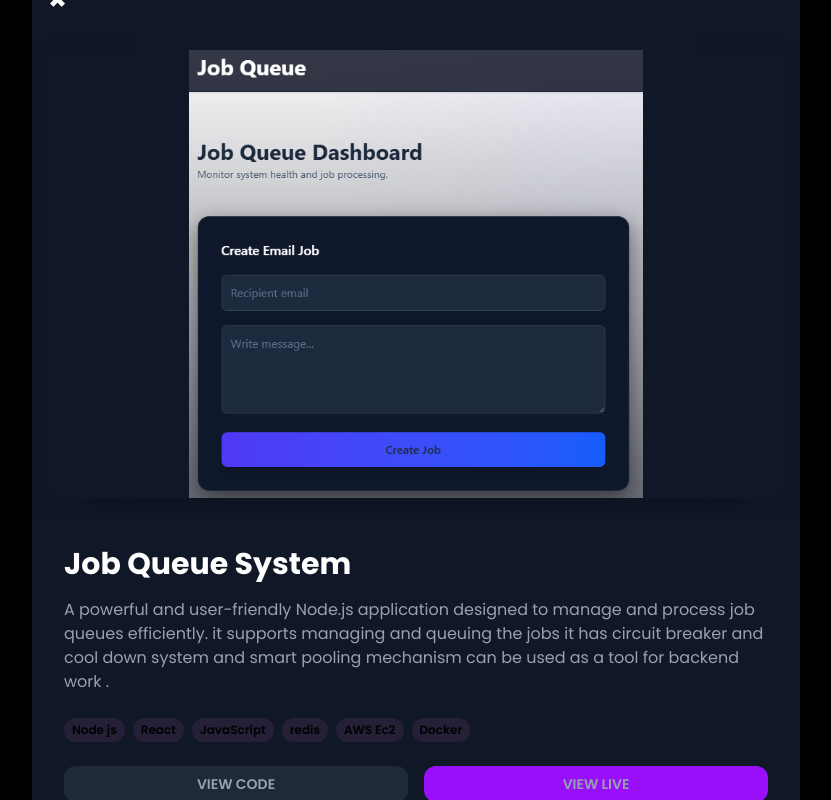
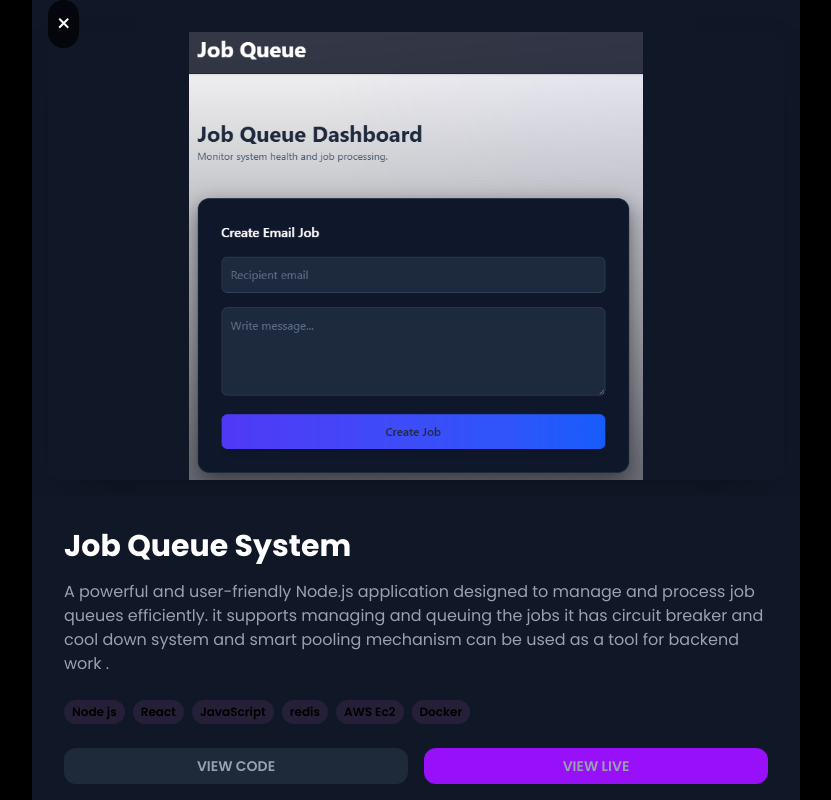
Before and after one commit to DhruvSingh7077/PORTFOLIO, a React (Vite) app: page / in a window 1280 px wide. Both pictures are taken after a click on the element 368 px from the left and 3896 px from the top of the page. Shown: the part 3496-4296 px from the top of the page, without its empty margins (224-1055 px from the left). Built offline with nearby package versions, Linux system fonts and the light colour scheme.

Commit message:
clean ui

```diff
--- a/src/components/Work/Work.jsx
+++ b/src/components/Work/Work.jsx
@@ -64,14 +64,27 @@ const Work = () => {
       {selectedProject && (
         <div className="fixed inset-0 z-50 flex items-center justify-center bg-black bg-opacity-90 p-4">
           <div className="bg-gray-900 rounded-xl shadow-2xl lg:w-full w-[90%] max-w-3xl overflow-hidden relative">
-            <div className="flex- justify-end p-4">
+            {/* <div className="flex- justify-end p-4">
               <button
                 onClick={handleCloseModal}
                 className="text-white text-3xl font-bold hover:text-purple-500"
               >
                 &times;
               </button>
+            </div> */}
+            <div className="flex- justify-end p-4">
+<button
+  onClick={handleCloseModal}
+  className="absolute top-4 left-4 z-[9999]
+             bg-black/70 backdrop-blur-md
+             text-white text-2xl
+             p-2 rounded-full
+             hover:bg-purple-600 transition"
+>
+  &times;
+</button>
             </div>
+
             <div className="flex flex-col">
              <div className="w-full h-[60vh] bg-gray-900 p-4 flex items-center justify-center overflow-hidden">
   <img
```
